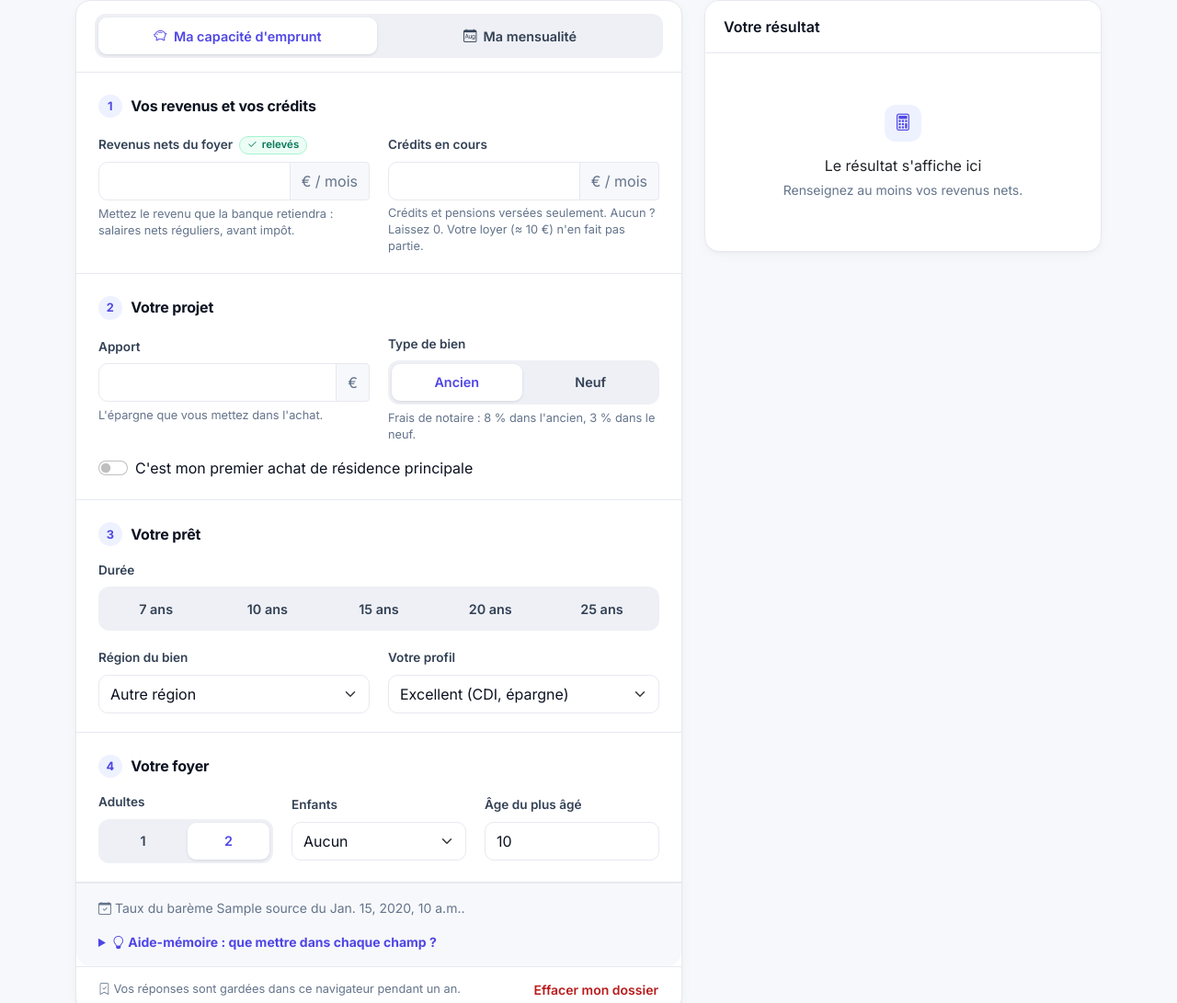
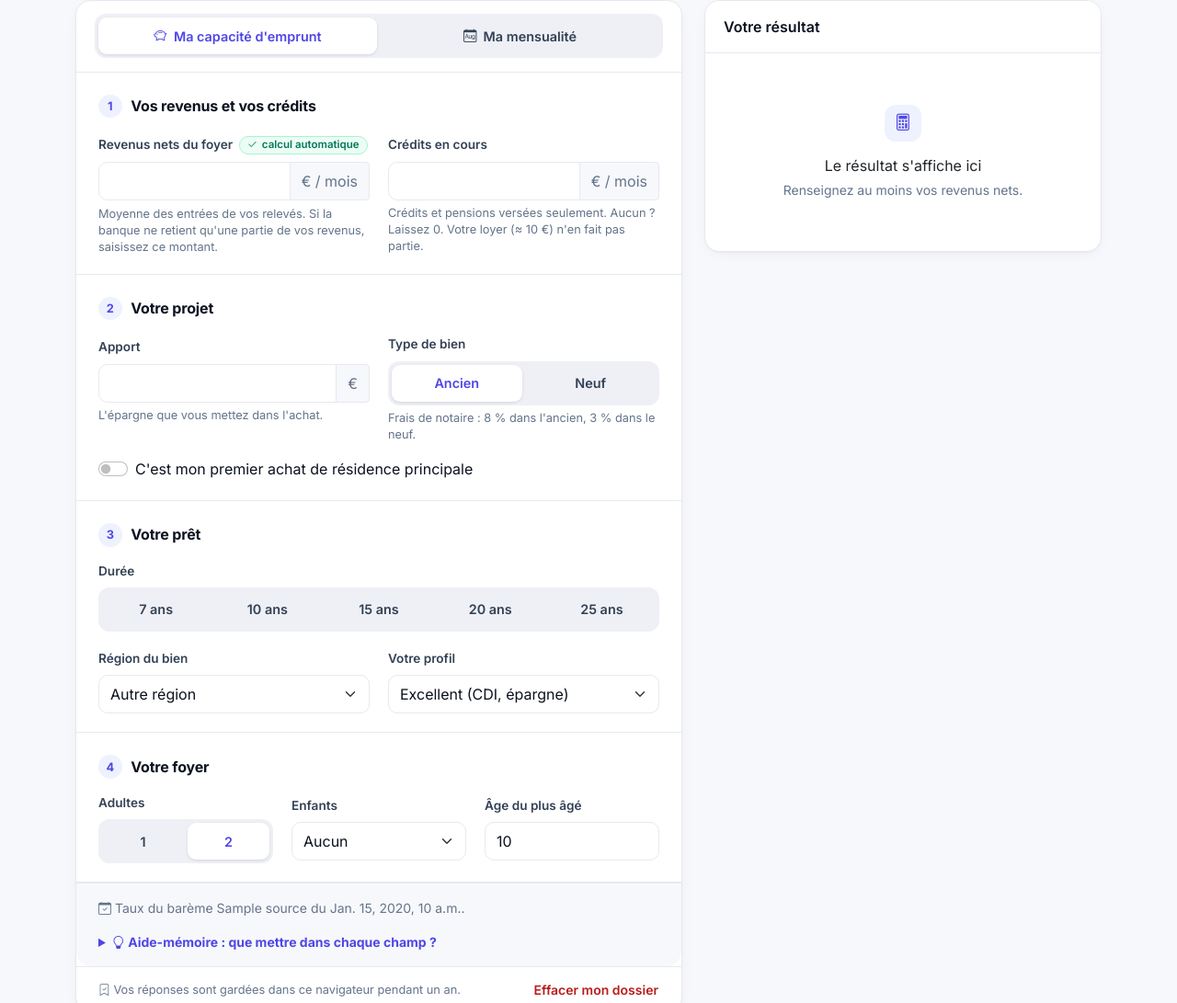
Before and after one commit to Dev9710/tools_immo, a Django app: template templates/analyseur/simulateur_pret.html in a window 1280 px wide. Shown: the part 241-1332 px from the top of the page at 92% size. Run offline with Django 4.2, Linux system fonts and the light colour scheme; the template is opened without the code that fills it: most values are stand-ins (such as "Sample title", 1, 10 or a date in 2020).

Commit message:
Simulateur : revenus en « calcul automatique » par défaut, saisie manuelle en option, bouton « Revenir au calcul automatique »

```diff
--- a/templates/analyseur/simulateur_pret.html
+++ b/templates/analyseur/simulateur_pret.html
@@ -107,16 +107,18 @@
                     <h2 class="sp-bloc-titre"><span class="sp-num">1</span>Vos revenus et vos crédits</h2>
                     <div class="sp-champs">
                         <div>
-                            <label class="form-label" for="revenus_nets">Revenus nets du foyer{% if revenus_manuels %}<span class="sp-source manuel" id="source-revenus"><i class="bi bi-pencil" aria-hidden="true"></i>saisi par vous</span>{% elif revenus_mensuels %}<span class="sp-source" id="source-revenus"><i class="bi bi-check2" aria-hidden="true"></i>relevés</span>{% endif %}</label>
+                            <label class="form-label" for="revenus_nets">Revenus nets du foyer{% if revenus_manuels %}<span class="sp-source manuel" id="source-revenus"><i class="bi bi-pencil" aria-hidden="true"></i>saisi par vous</span>{% elif revenus_mensuels %}<span class="sp-source" id="source-revenus"><i class="bi bi-check2" aria-hidden="true"></i>calcul automatique</span>{% endif %}</label>
                             <div class="input-group">
                                 <input type="number" class="form-control" id="revenus_nets" name="revenus_nets" min="0" step="1" value="{% if saisie.revenus_nets %}{{ saisie.revenus_nets }}{% else %}{{ revenus_mensuels|default_if_none:''|floatformat:0 }}{% endif %}"{% if revenus_mensuels %} data-releves="{{ revenus_mensuels|floatformat:"0u" }}"{% endif %} inputmode="numeric" required>
                                 <span class="input-group-text">€ / mois</span>
                             </div>
-                            <div class="sp-aide">Mettez le revenu que la banque retiendra : salaires nets réguliers, avant impôt.</div>
-                            {% if revenus_mensuels %}<div class="sp-aide" id="aide-releves"{% if not revenus_manuels %} hidden{% endif %}>
-                                Vos relevés indiquent {{ revenus_mensuels|floatformat:"0g" }} €.
-                                <button type="button" class="btn btn-link btn-sm p-0 align-baseline" id="reprendre-releves">Reprendre ce montant</button>
-                            </div>{% endif %}
+                            {% if revenus_mensuels %}
+                            <div class="sp-aide" id="aide-auto"{% if revenus_manuels %} hidden{% endif %}>Moyenne des entrées de vos relevés. Si la banque ne retient qu'une partie de vos revenus, saisissez ce montant.</div>
+                            <div class="sp-aide" id="aide-releves"{% if not revenus_manuels %} hidden{% endif %}>
+                                Calcul automatique : {{ revenus_mensuels|floatformat:"0g" }} €.
+                                <button type="button" class="btn btn-link btn-sm p-0 align-baseline" id="reprendre-releves">Revenir au calcul automatique</button>
+                            </div>
+                            {% else %}<div class="sp-aide">Salaires nets réguliers, avant impôt : le revenu que la banque retiendra.</div>{% endif %}
                         </div>
                         <div>
                             <label class="form-label" for="charges_mensuelles">Crédits en cours{% if charges_credits is not None and not saisie.charges_mensuelles %}<span class="sp-source"><i class="bi bi-check2" aria-hidden="true"></i>relevés</span>{% endif %}</label>
@@ -479,13 +481,15 @@ document.querySelectorAll('input[name="mode"]').forEach(radio => radio.addEventL
     const releves = champ.dataset.releves;
     const source = document.getElementById('source-revenus');
     const aide = document.getElementById('aide-releves');
+    const aideAuto = document.getElementById('aide-auto');
     if (!releves || !source) return;
     const actualiser = () => {
         const manuel = champ.value !== '' && Math.round(Number(champ.value)) !== Number(releves);
         source.className = 'sp-source' + (manuel ? ' manuel' : '');
         source.innerHTML = manuel ? '<i class="bi bi-pencil" aria-hidden="true"></i>saisi par vous'
-                                  : '<i class="bi bi-check2" aria-hidden="true"></i>relevés';
+                                  : '<i class="bi bi-check2" aria-hidden="true"></i>calcul automatique';
         if (aide) aide.hidden = !manuel;
+        if (aideAuto) aideAuto.hidden = manuel;
     };
     champ.addEventListener('input', actualiser);
     document.getElementById('reprendre-releves')?.addEventListener('click', () => {
```
